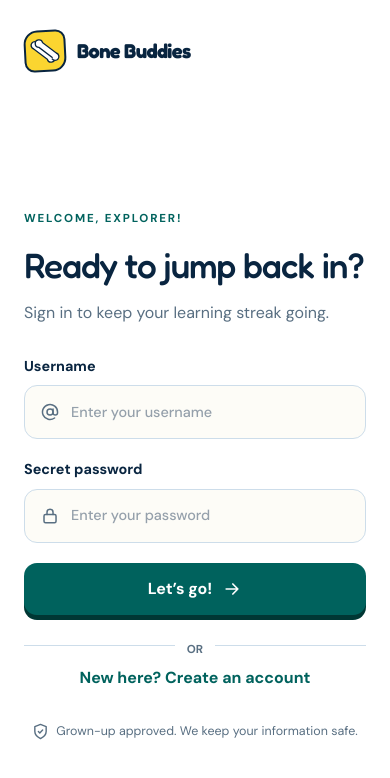
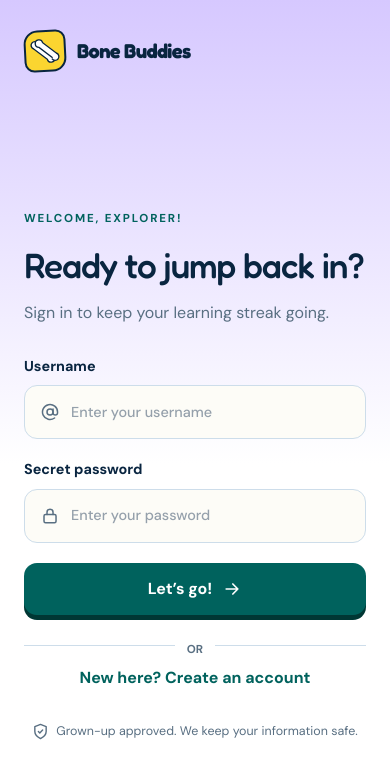
Before and after one commit to tanaybeeraka/capstone-frontend, a React (Vite) app: page / in a window 390 px wide. Shown: the top 778 px of the page. Built offline with nearby package versions, Linux system fonts and the light colour scheme; the HTML template or start-up script is replaced by a standard one.

Commit message:
Changed the landing page colors

```diff
--- a/src/index.css
+++ b/src/index.css
@@ -35,8 +35,8 @@ h1, h2, .brand-name { font-family: "Fredoka", sans-serif; }
 .eyebrow { color: var(--green-dark); font-size: 0.72rem; line-height: 1; letter-spacing: 0.16em; font-weight: 800; }
 .muted { color: var(--muted); line-height: 1.6; }
 
-.auth-shell { min-height: 100vh; display: grid; grid-template-columns: minmax(0, 1.08fr) minmax(420px, .92fr); }
-.auth-story { position: relative; overflow: hidden; min-height: 720px; padding: 46px clamp(42px, 6vw, 90px); background: linear-gradient(145deg, var(--blue), color-mix(in oklch, var(--green) 58%, var(--blue))); display: flex; flex-direction: column; }
+.auth-shell { min-height: 100vh; background: linear-gradient(115deg, var(--blue) 0%, color-mix(in oklch, var(--blue) 45%, white) 45%, var(--paper) 85%); display: grid; grid-template-columns: minmax(0, 1.08fr) minmax(420px, .92fr); }
+.auth-story { position: relative; overflow: hidden; min-height: 720px; padding: 46px clamp(42px, 6vw, 90px); background: transparent; display: flex; flex-direction: column; }
 .auth-story::before { content: ""; position: absolute; width: 430px; height: 430px; right: -180px; top: -180px; border: 50px solid color-mix(in oklch, var(--yellow-dark) 24%, transparent); border-radius: 50%; }
 .auth-copy { position: relative; z-index: 2; margin-top: clamp(58px, 10vh, 110px); max-width: 600px; }
 .auth-copy h1 { margin: 16px 0 18px; font-size: clamp(3.15rem, 5vw, 5.2rem); line-height: .93; letter-spacing: -0.055em; }
@@ -58,7 +58,7 @@ h1, h2, .brand-name { font-family: "Fredoka", sans-serif; }
 .doodle-two { right: 9%; top: 19%; }
 .doodle-ring { position: absolute; width: 80px; height: 80px; border: 8px solid color-mix(in oklch, var(--green-dark) 35%, transparent); border-radius: 50%; left: 45%; bottom: 6%; }
 
-.auth-panel { background: var(--paper); display: grid; place-items: center; padding: 48px clamp(32px, 6vw, 92px); }
+.auth-panel { background: transparent; display: grid; place-items: center; padding: 48px clamp(32px, 6vw, 92px); }
 .mobile-brand { display: none; }
 .auth-card { width: min(100%, 460px); }
 .auth-card h2 { font-size: 2.2rem; margin: 10px 0 8px; letter-spacing: -.03em; }
@@ -182,7 +182,7 @@ aside { display: grid; align-content: start; gap: 18px; }
 .fact-footer button { width: 35px; height: 35px; display: grid; place-items: center; border: 0; border-radius: 50%; background: color-mix(in oklch, var(--paper) 15%, transparent); color: var(--paper); cursor: pointer; }
 
 @media (max-width: 900px) {
-  .auth-shell { grid-template-columns: 1fr; }
+  .auth-shell { grid-template-columns: 1fr; background: linear-gradient(180deg, color-mix(in oklch, var(--blue) 55%, white) 0%, var(--paper) 55%); }
   .auth-story { display: none; }
   .auth-panel { min-height: 100vh; display: flex; flex-direction: column; align-items: stretch; padding: 30px 24px; }
   .mobile-brand { display: block; margin-bottom: 60px; }
```
